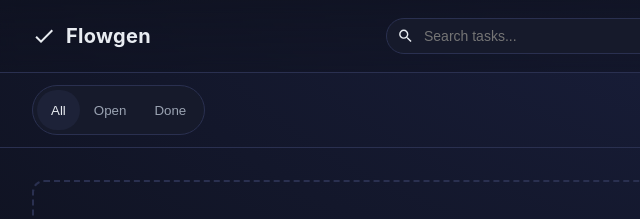
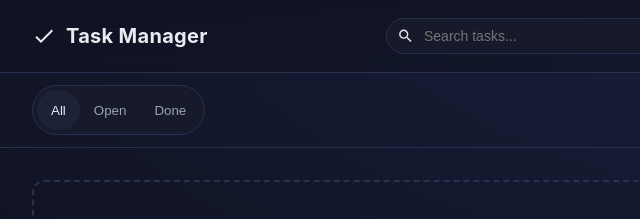
Before and after one commit to Ruzwick/Flowgen-, a plain HTML site: page index.html in a window 1280 px wide. Shown: the top 219 px of the page, 0-640 px from the left. Drawn offline with Linux system fonts and the light colour scheme.

Commit message:
Add files via upload

```diff
--- a/index.html
+++ b/index.html
@@ -3,14 +3,14 @@
   <head>
     <meta charset="utf-8" />
     <meta name="viewport" content="width=device-width, initial-scale=1" />
-    <title>Flowgen</title>
+    <title>Task Manager</title>
     <link rel="stylesheet" href="./styles.css" />
   </head>
   <body>
     <header class="app-header">
       <div class="brand">
         <svg width="24" height="24" viewBox="0 0 24 24" aria-hidden="true"><path fill="currentColor" d="M9 16.2 4.8 12l-1.4 1.4L9 19 21 7l-1.4-1.4z"/></svg>
-        <h1>Flowgen</h1>
+        <h1>Task Manager</h1>
       </div>
 
       <div class="header-actions">
```
